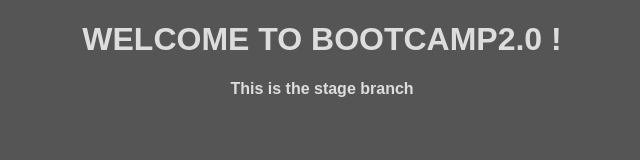
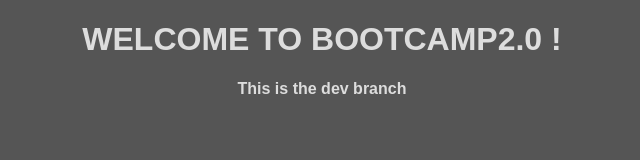
Before and after one commit to bpontiz/lab-app-test, a website: page app/index.html in a window 1280 px wide. Shown: the full height of the page, 318-958 px from the left. Drawn offline with Linux system fonts and the light colour scheme.

Commit message:
[update] index.html

```diff
--- a/app/index.html
+++ b/app/index.html
@@ -7,6 +7,6 @@
 </head>
 <body style="background-color: #555; color: #DDD; font-family: Arial, Helvetica, sans-serif; text-align: center;">
     <h1>WELCOME TO BOOTCAMP2.0 !</h1>
-    <h4>This is the stage branch</h4>
+    <h4>This is the dev branch</h4>
 </body>
 </html>
```
